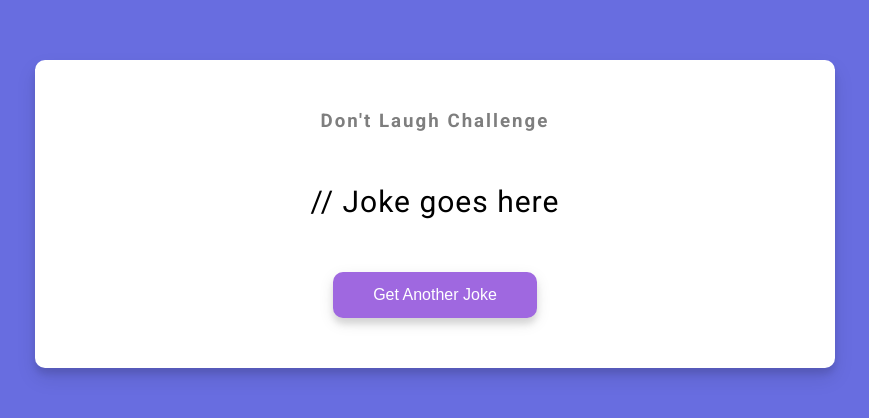
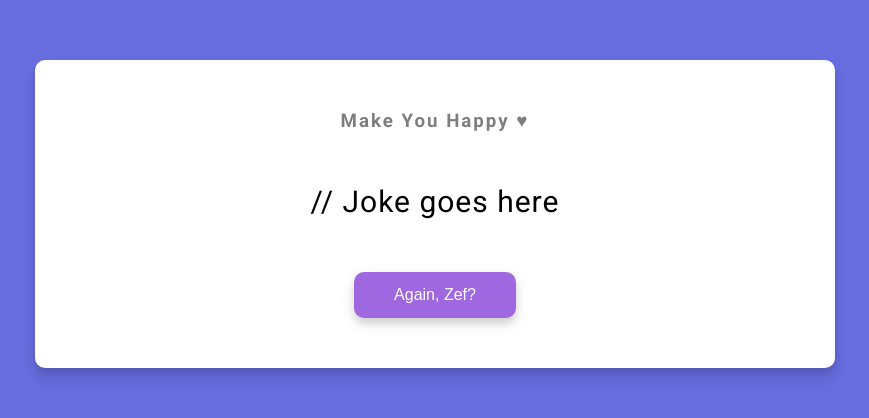
Before and after one commit to Zakkyyy/HAINADIAA, a plain HTML site: page index.html in a window 1280 px wide. Shown: the part 186-604 px from the top of the page, without its empty margins (205-1074 px from the left). Drawn offline with Linux system fonts and the light colour scheme; no server answers.

Commit message:
Update index.html

```diff
--- a/index.html
+++ b/index.html
@@ -4,13 +4,13 @@
     <meta charset="UTF-8" />
     <meta name="viewport" content="width=device-width, initial-scale=1.0" />
     <link rel="stylesheet" href="style.css" />
-    <title>Dad Jokes</title>
+    <title>Hi there, have a nice day</title>
   </head>
   <body>
     <div class="container">
-      <h3>Don't Laugh Challenge</h3>
+      <h3>Make You Happy ♥</h3>
       <div id="joke" class="joke">// Joke goes here</div>
-      <button id="jokeBtn" class="btn">Get Another Joke</button>
+      <button id="jokeBtn" class="btn">Again, Zef?</button>
     </div>
     <script src="script.js"></script>
   </body>
```
